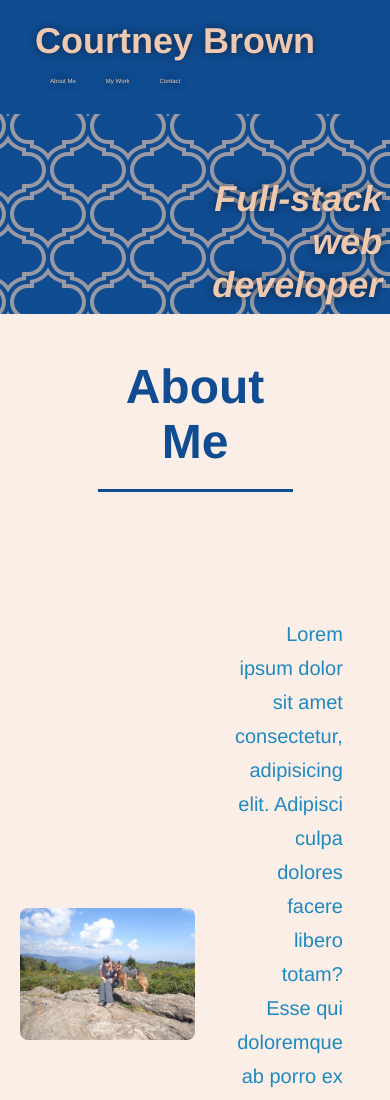
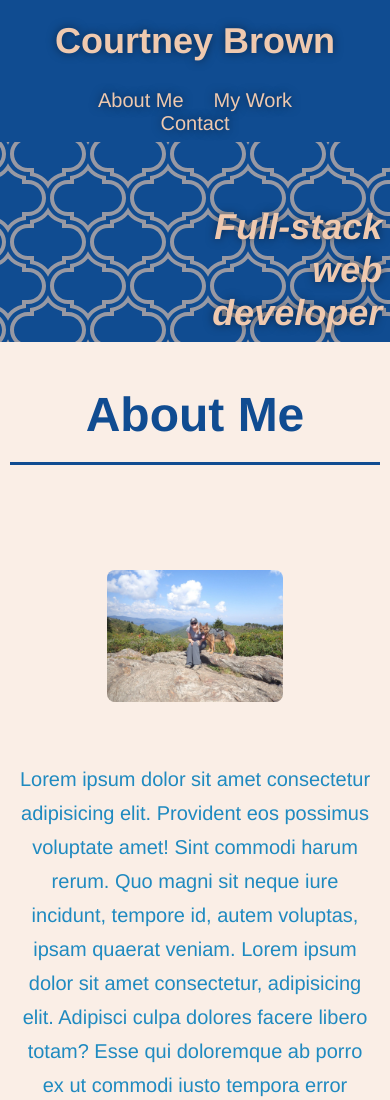
Before and after one commit to courtlb/portfolio, a plain HTML site: page index.html in a window 390 px wide. Shown: the top 1100 px of the page. Drawn offline with Linux system fonts and the light colour scheme.

Commit message:
added media queries

```diff
--- a/assets/css/style.css
+++ b/assets/css/style.css
@@ -217,3 +217,73 @@ header nav ul li a {
   color: var(--secondary-color);
   text-shadow: 0 0 10px rgba(0, 0, 0, 0.5);
 }
+
+/* MEDIA QUERY FOR SMALLER DESKTOP SCREENS AND SMALLER */
+@media screen and (max-width: 980px) {
+  header {
+      padding-bottom: 0;
+      justify-content: center;
+      position: relative;
+  }
+
+  header h1 {
+      width: 100%;
+      text-align: center;
+  }
+
+  header nav ul {
+      margin-top: 20px;
+      width: 100%;
+      justify-content: center;
+  }
+
+  header nav ul li a {
+      font-size: 20px;
+  }
+
+  .section-title {
+      width: 80%;
+  }
+
+  .about {
+    flex-flow: column;
+    padding-bottom: 0;
+  }
+
+  .about p {
+    text-align: center;
+  }
+}
+
+/* MEDIA QUERY FOR TABLETS AND SMALLER */
+@media screen and (max-width: 768px) {
+
+}
+
+/* MEDIA QUERY FOR MOBILE PHONES AND SMALLER */
+@media screen and (max-width: 575px) {
+
+  .section-title {
+      width: 95%;
+  }
+
+  .hero-quote {
+
+    width: 60%;
+  }
+
+  .intro p {
+      width: 100%;
+  }
+
+  .work-row {
+    flex-direction: column;
+    margin: 0 auto;
+  }
+
+  .horiseon,
+  .robot {
+    margin: 20px auto;
+    width: 80%;
+  }
+}
--- a/index.html
+++ b/index.html
@@ -44,7 +44,7 @@
         <div class="about">
                 <img src="./assets/images/Courtney.JPG" alt="Courtney Brown sitting with her German Shepherd, resting during a hike" />
                 <p>
-                    Lorem ipsum dolor sit amet consectetur, adipisicing elit. Adipisci culpa dolores facere libero totam? Esse qui doloremque ab porro ex ut commodi iusto tempora error magni quidem, labore minima id.
+                    Lorem ipsum dolor sit amet consectetur adipisicing elit. Provident eos possimus voluptate amet! Sint commodi harum rerum. Quo magni sit neque iure incidunt, tempore id, autem voluptas, ipsam quaerat veniam. Lorem ipsum dolor sit amet consectetur, adipisicing elit. Adipisci culpa dolores facere libero totam? Esse qui doloremque ab porro ex ut commodi iusto tempora error magni quidem, labore minima id. Lorem ipsum dolor sit amet, consectetur adipisicing elit. Repudiandae, quod qui provident quae, obcaecati quisquam velit libero vero ratione cum voluptas perferendis eos ipsum quidem, soluta iusto aliquam quas necessitatibus. Lorem ipsum dolor sit amet consectetur adipisicing elit. Ipsum id eaque obcaecati vero blanditiis rem illum corrupti dolorum at magnam ullam, a vitae quisquam accusantium unde consequatur esse officia! Veritatis!
                 </p>
         </div>
     </section>
@@ -84,7 +84,7 @@
                     <a href="mailto:clbrown0607@gmail.com">Email</a>
                 </li>
                 <li>
-                    <a href="linkedin.com/in/courtney-brown-73442888">LinkedIn</a>
+                    <a href="https://linkedin.com/in/courtney-brown-73442888">LinkedIn</a>
                 </li>
                 <li>
                     <a href="https://github.com/courtlb">GitHub</a>
```
